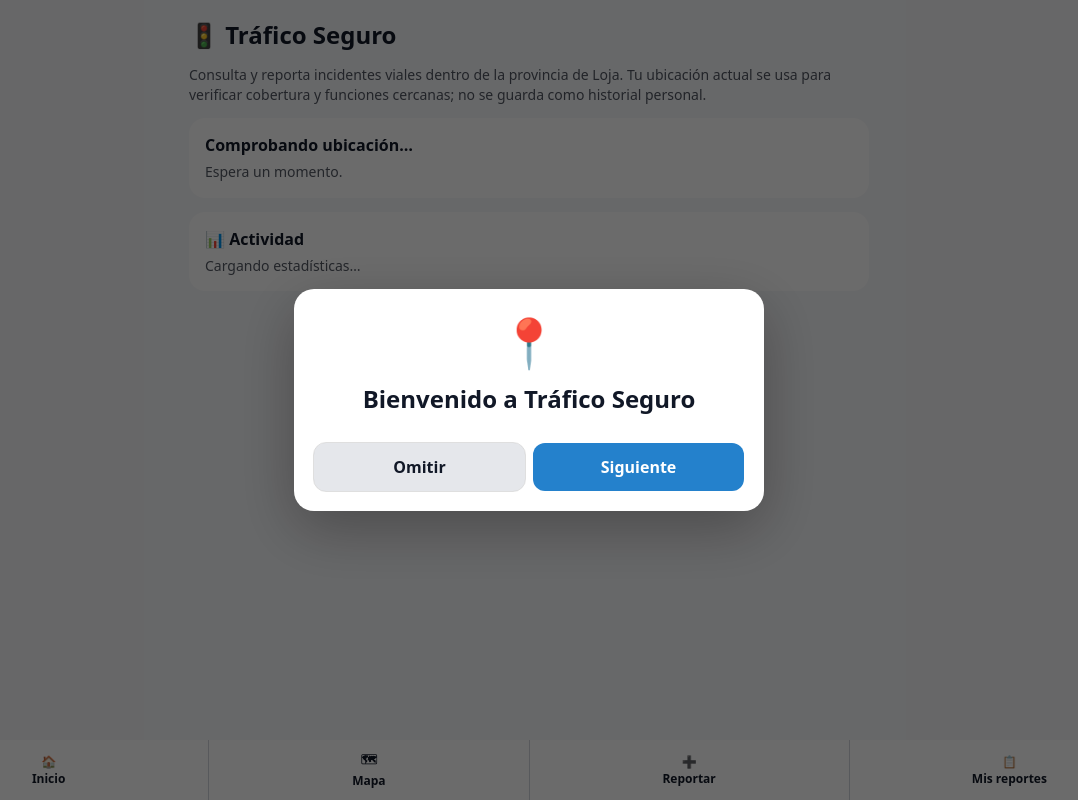
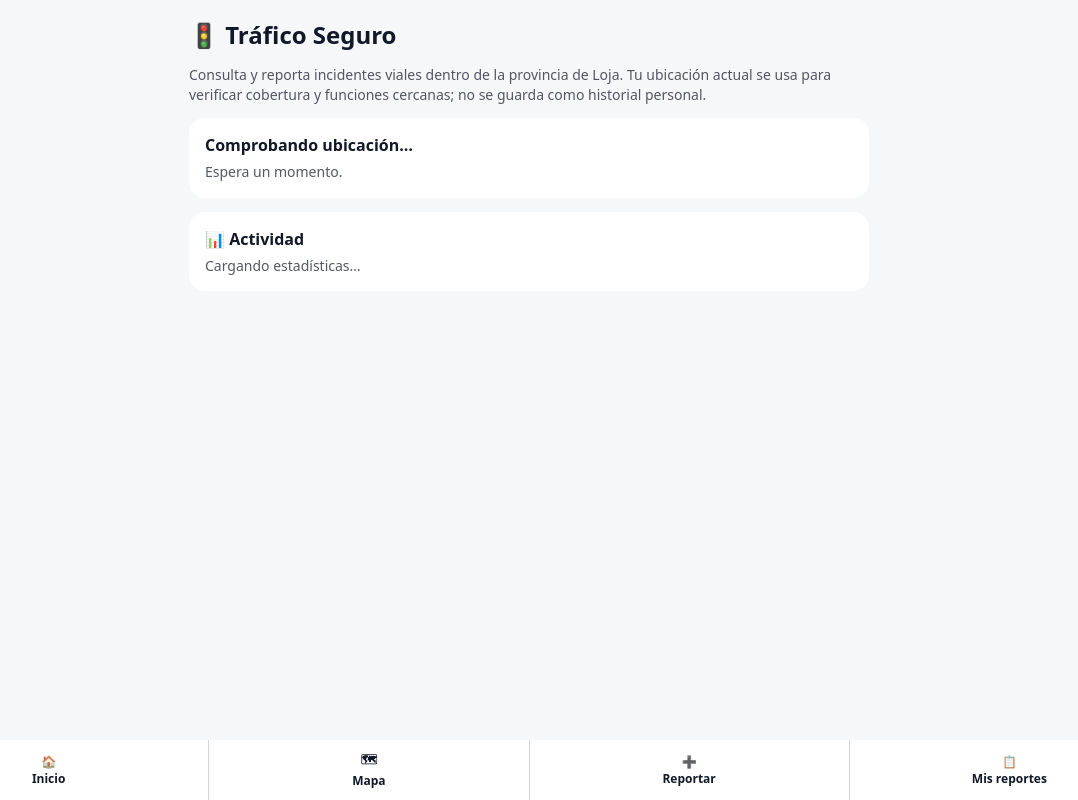
Before and after one commit to saulandresn/trafico-seguro-bot, a FastAPI app: template app/templates/mini_app.html in a window 1280 px wide. Shown: the whole page, without its empty margins (111-1189 px from the left). Run offline with FastAPI, Linux system fonts and the light colour scheme; the template is opened without the code that fills it, so the values that code supplies are empty; some libraries are stand-ins or nearby versions.

Commit message:
fix: allow tutorial overlay to close correctly

```diff
--- a/app/templates/mini_app.html
+++ b/app/templates/mini_app.html
@@ -21,7 +21,7 @@
     button.secondary { background:var(--tg-theme-secondary-bg-color,#e5e7eb); color:var(--tg-theme-text-color,#111827); outline:1px solid rgba(127,127,127,.25); }
     select,textarea { background:var(--tg-theme-bg-color,#f8fafc); color:var(--tg-theme-text-color,#111827); outline:1px solid rgba(127,127,127,.25); }
     textarea { resize:vertical; min-height:76px; }
-    .hidden { display:none; }
+    .hidden { display:none !important; }
     .grid { display:grid; grid-template-columns:1fr 1fr; gap:10px; }
     .grid button { margin-top:0; }
     .ok { color:#15803d; } .warn { color:#b45309; }
```
